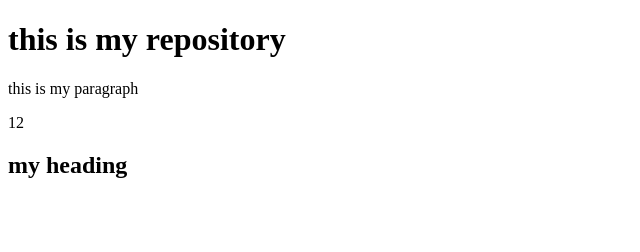
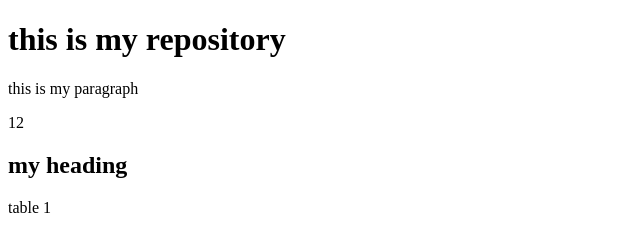
Before and after one commit to ujjwal90222/MyRepo, a plain HTML site: page index.html in a window 1280 px wide. Shown: the full height of the page, 0-640 px from the left. Drawn offline with Linux system fonts and the light colour scheme.

Commit message:
fifth commit

```diff
--- a/index.html
+++ b/index.html
@@ -10,5 +10,6 @@
     <p>this is my paragraph</p>
     <p>12</p>
     <h2>my heading</h2>
+    <table>table 1</table>
 </body>
 </html>
```
